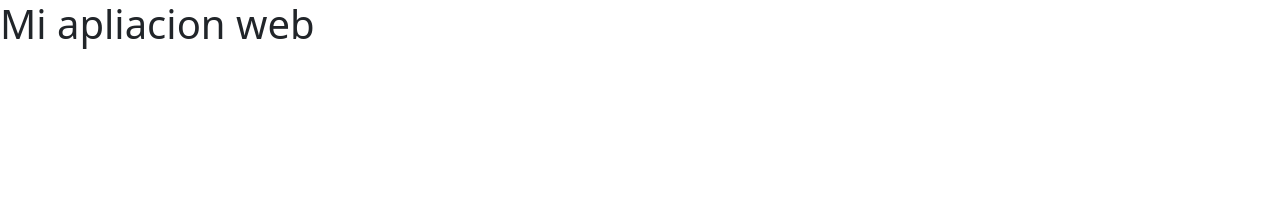
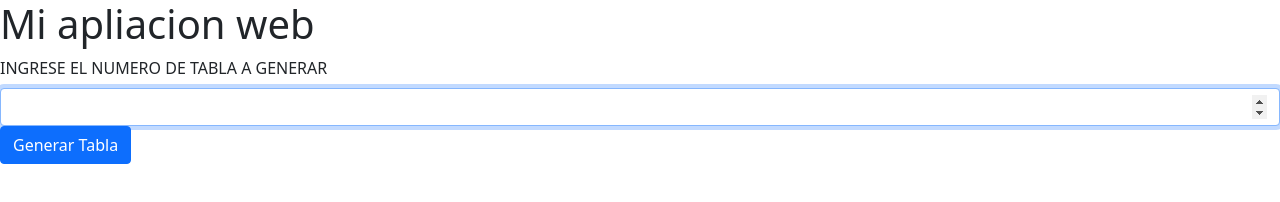
Before and after one commit to ChristxpherArmas/PRY_CALCULADORA_DO_WHILE, a plain HTML site: page index.html in a window 1280 px wide. Drawn offline with Linux system fonts and the light colour scheme.

Commit message:
agregar formularios usando label en un fieldset para la tabla de multiplicar

```diff
--- a/index.html
+++ b/index.html
@@ -9,7 +9,16 @@
 </head>
 <body>
     <h1>Mi apliacion web</h1>
+    <fieldset>
+        <label for="txt_numero_tabla" class="form-label">INGRESE EL NUMERO DE TABLA A GENERAR</label>
+        <input type="number" class="form-control" id="txt_numero_tabla" value=" " autofocus>
 
+        <button type="button" class="btn btn-primary" id="btn_calcular">Generar Tabla</button>
+        <br>
+
+        <div id="txt_alerta"></div>
+        <div id="txt_resultado"></div>
+    </fieldset>
     <script src="./public/js/multiplicar_con_do_while.js"></script>
 </body>
 </html>
```
